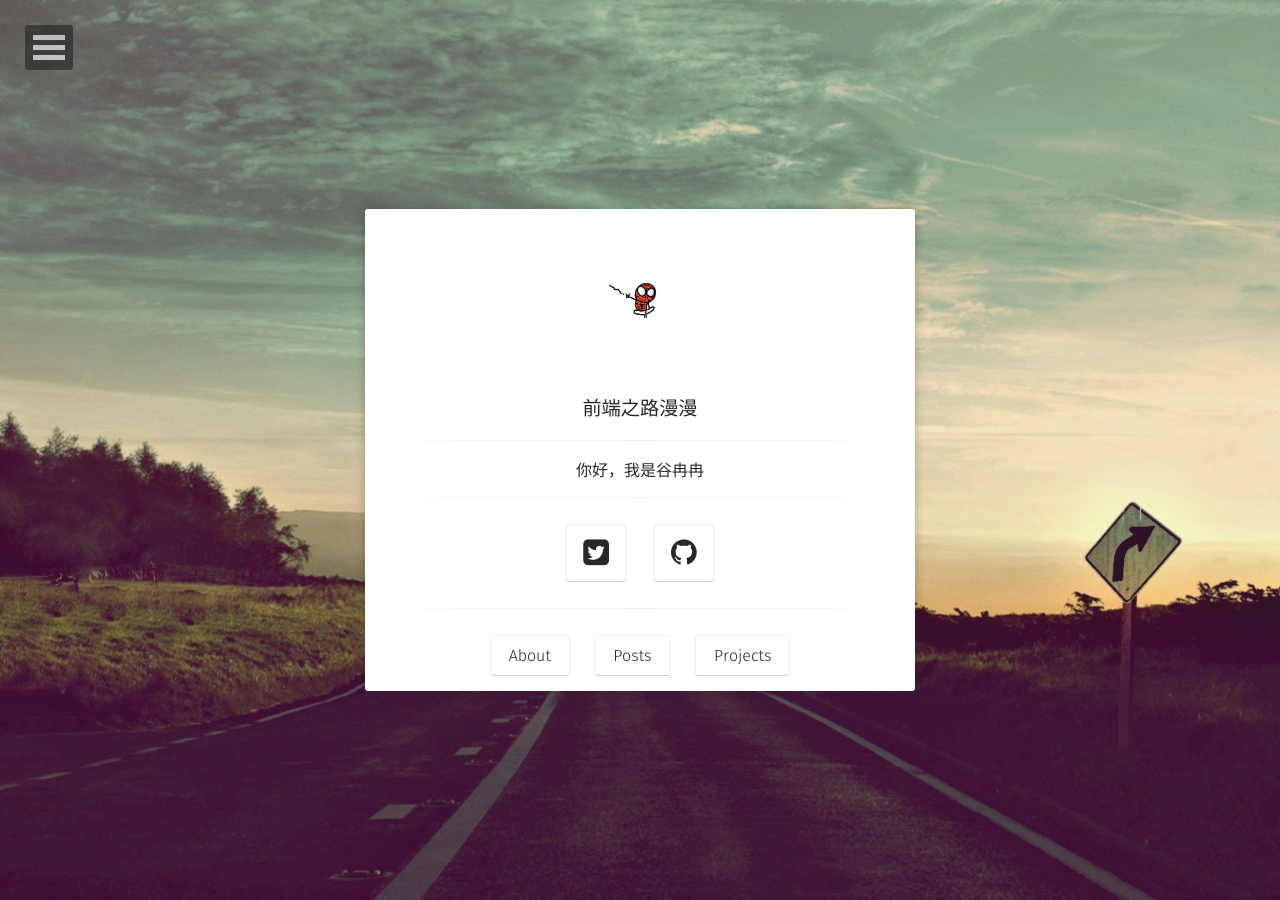
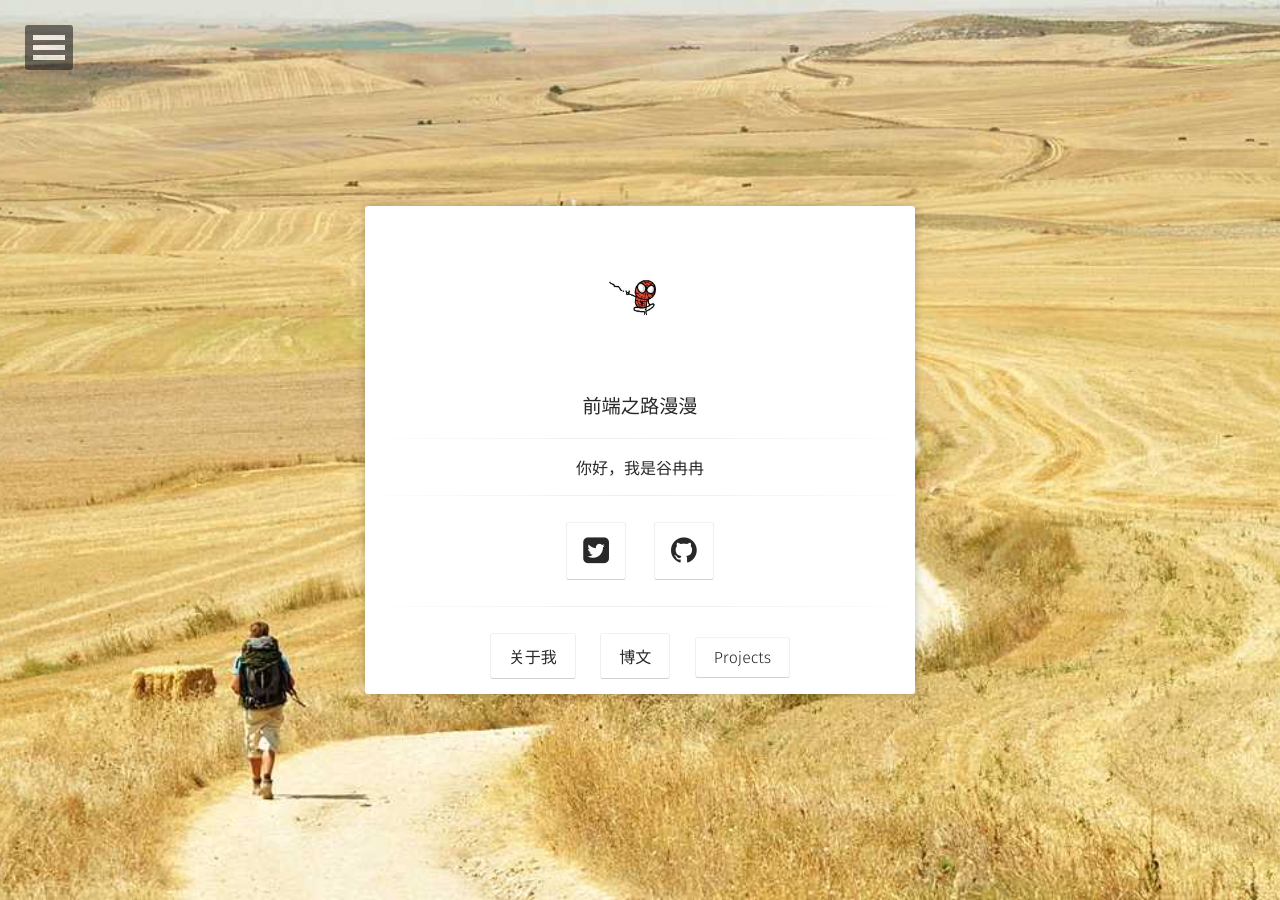
Before and after one commit to ArielWorld/ArielWorld.github.io, a Jekyll site: the page built from index.html, in a window 1280 px wide. Built offline with Jekyll 4.4.1, drawn with Linux system fonts in a browser that asks for light colours; some web fonts are replaced.

Commit message:
some modify

```diff
--- a/_config.yml
+++ b/_config.yml
@@ -5,7 +5,7 @@ bio:                '你好，我是谷冉冉'
 reading_time:       true
 words_per_minute:   200
 logo:               'assets/img/logo.jpg'
-background:         'assets/img/placeholder-big.jpg'
+background:         'assets/img/background.jpg'
 tiled_bg:           false   # Set this true if you want to tile your background image, otherwise it will be covered
 locale:             en_ZN
 url:                http://www.guranran.com
--- a/_includes/head.html
+++ b/_includes/head.html
@@ -43,7 +43,7 @@
     <link rel="apple-touch-icon" sizes="114x114" href="{{ site.url }}/assets/img/favicons/apple-icon-114x114.png">
     <link rel="apple-touch-icon" sizes="144x144" href="{{ site.url }}/assets/img/favicons/apple-icon-144x144.png">
     <link rel="shortcut icon" type="image/png" href="{{ site.url }}/favicon.png" />
-    <link rel="shortcut icon" href="{{ site.url }}/favicon.ico" />
+    <link rel="shortcut icon" href="{{ site.url }}/logo.ico" />
     <!-- Background Image -->
     {% if site.background %}
     {% capture background %}{{ site.background }}{% endcapture %}
--- a/_includes/nav.html
+++ b/_includes/nav.html
@@ -1,9 +1,9 @@
 	<nav id="dl-menu" class="dl-menuwrapper" role="navigation">
 		<button class="dl-trigger">Open Menu</button>
 		<ul class="dl-menu">
-			<li><a href="{{ site.url }}/">Home</a></li>
+			<li><a href="{{ site.url }}/">主页</a></li>
 			<li>
-				<a href="#">About</a>
+				<a href="#">关于我</a>
 				<ul class="dl-submenu">
 					<li>
 						<img src="{{ site.url }}/{{ site.logo }}" alt="{{ site.title }} photo" class="author-photo">
@@ -12,7 +12,7 @@
 					</li>
 					<li><a href="{{ site.url }}/about/"><span class="btn btn-inverse">Learn More</span></a></li>
 					{% if site.email %}<li>
-                        <a href="mailto:{{ site.email }}" target="_blank" rel="noopener noreferrer"><i class="fa fa-fw fa-envelope-square"></i> Email</a>
+                        <a href="mailto:{{ site.email }}" target="_blank" rel="noopener noreferrer"><i class="fa fa-fw fa-envelope-square"></i> 邮箱</a>
                     </li>{% endif %}
                     {% if site.twitter %}<li>
                         <a href="http://twitter.com/{{ site.twitter }}" target="_blank" rel="noopener noreferrer"><i class="fa fa-fw fa-twitter-square"></i> Twitter</a>
@@ -83,10 +83,10 @@
 				</ul><!-- /.dl-submenu -->
 			</li>
 			<li>
-				<a href="#">Posts</a>
+				<a href="#">博文</a>
 				<ul class="dl-submenu">
-					<li><a href="{{ site.url }}/posts/">All Posts</a></li>
-					<li><a href="{{ site.url }}/tags/">All Tags</a></li>
+					<li><a href="{{ site.url }}/posts/">全部博文</a></li>
+					<li><a href="{{ site.url }}/tags/">全部标签</a></li>
 				</ul>
 			</li>
 			{% for link in site.data.navigation %}
--- a/_layouts/home.html
+++ b/_layouts/home.html
@@ -33,10 +33,10 @@ layout: compress
                   <hr class="hr-line">
                   <h3 class="title">
                          <a class="btn zoombtn" href="{{ site.url }}/about">
-                         About
+                         关于我
                          </a>
                          <a class="btn zoombtn" href="{{ site.url }}/posts">
-                         Posts
+                         博文
                          </a>
                          <a class="btn zoombtn" href="{{ site.url }}/projects">
                          Projects
--- a/index.html
+++ b/index.html
@@ -1,5 +1,5 @@
 ---
 layout: home
-title: Home
+title: 主页
 comments: false
 ---
```
Also changed, not shown: assets/img/background.jpg (added), assets/img/logo.png (deleted), assets/img/placeholder-big.jpg (deleted), logo.ico (added).
